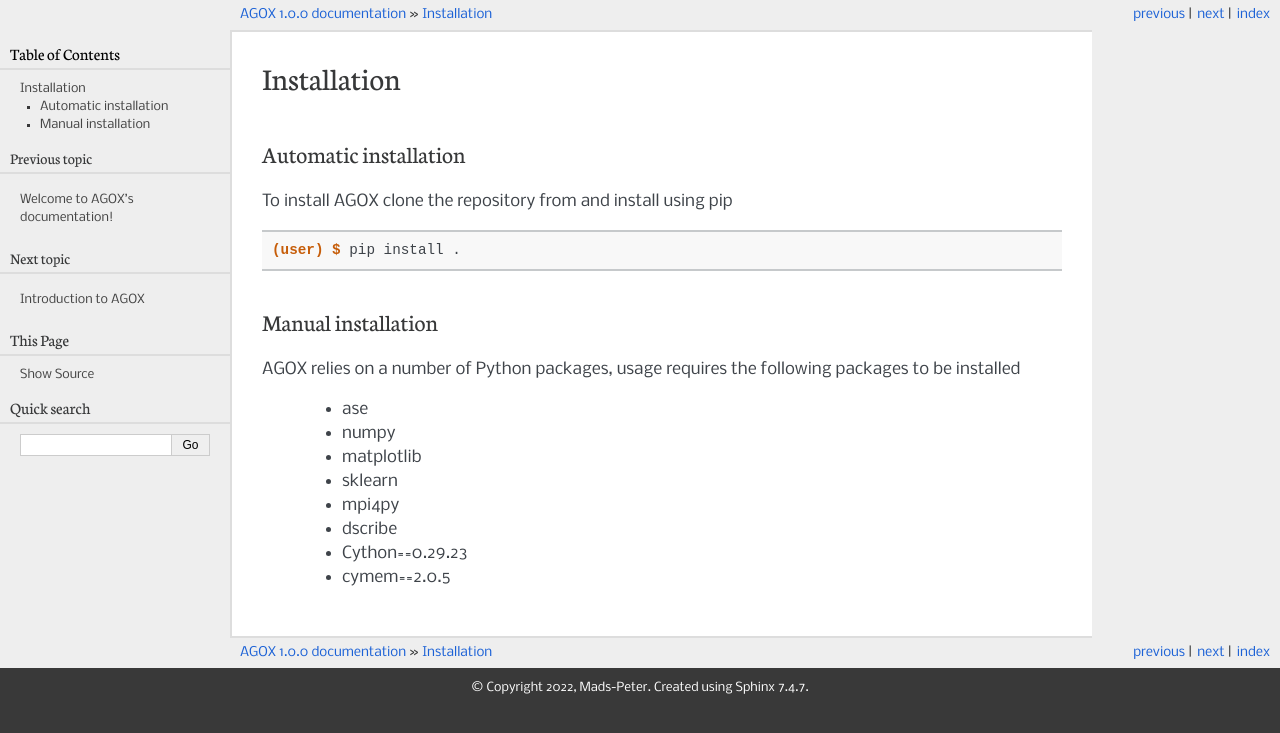
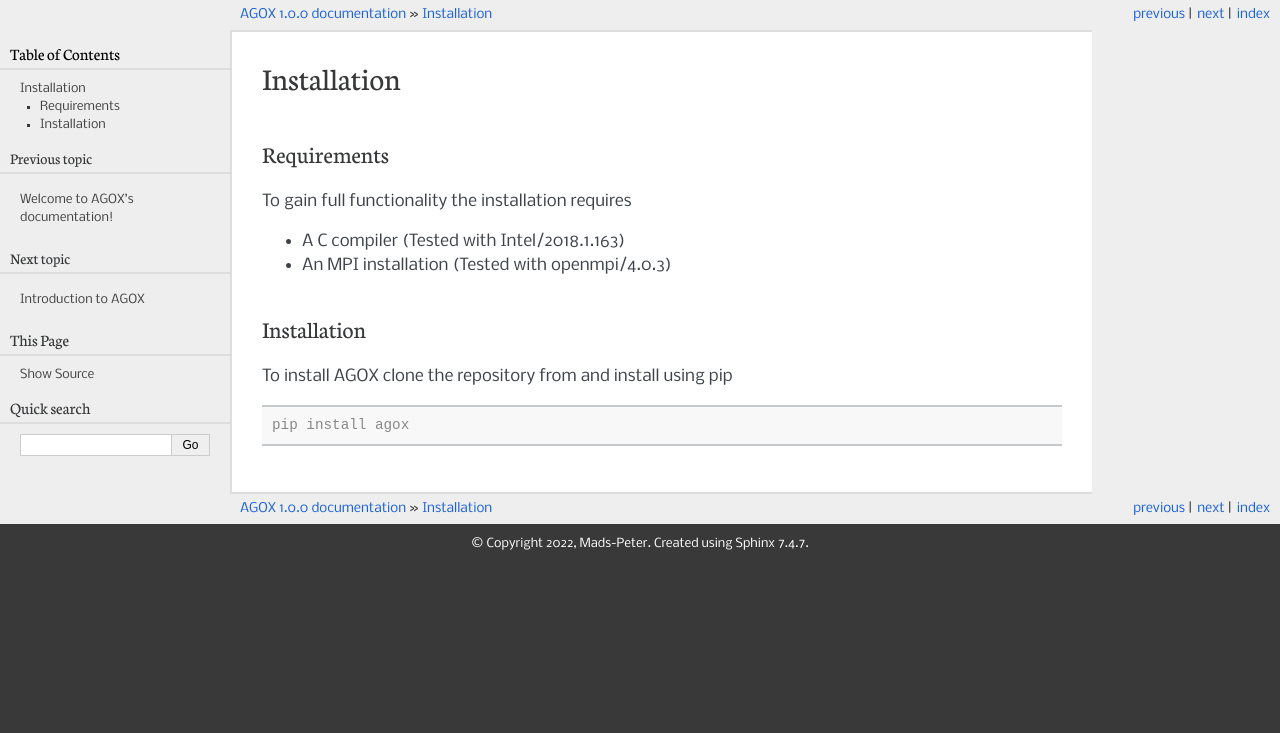
Before and after one commit to kimrojas/agox, a Sphinx documentation site: the page built from docs/source/installation.rst, in a window 1280 px wide. Shown: the top 733 px of the page. Built offline with Sphinx 7.4.7, drawn with Linux system fonts in a browser that asks for light colours.

Commit message:
Updated installation docs.

```diff
--- a/docs/source/installation.rst
+++ b/docs/source/installation.rst
@@ -1,25 +1,19 @@
 Installation
 ============
 
-Automatic installation
-______________________
+Requirements
+_____________
+
+To gain full functionality the installation requires
+
+- A C compiler (Tested with Intel/2018.1.163)
+- An MPI installation (Tested with openmpi/4.0.3)
+
+Installation
+____________
 
 To install AGOX clone the repository from and install using pip
 
 .. code-block:: console
 
-   (user) $ pip install .
-
-Manual installation
-___________________
-
-AGOX relies on a number of Python packages, usage requires the following packages to be
-installed
-    * ase
-    * numpy
-    * matplotlib
-    * sklearn
-    * mpi4py
-    * dscribe
-    * Cython==0.29.23
-    * cymem==2.0.5
+   pip install agox
```
